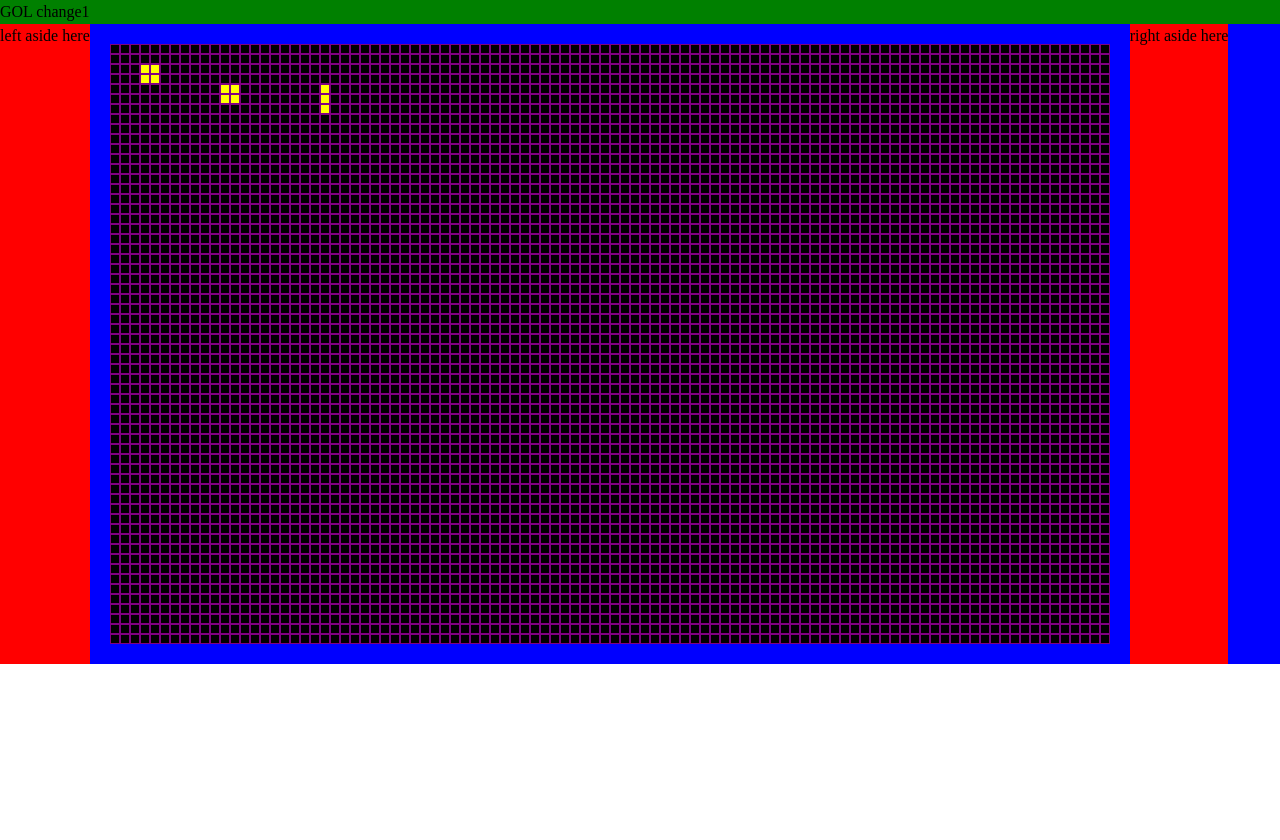
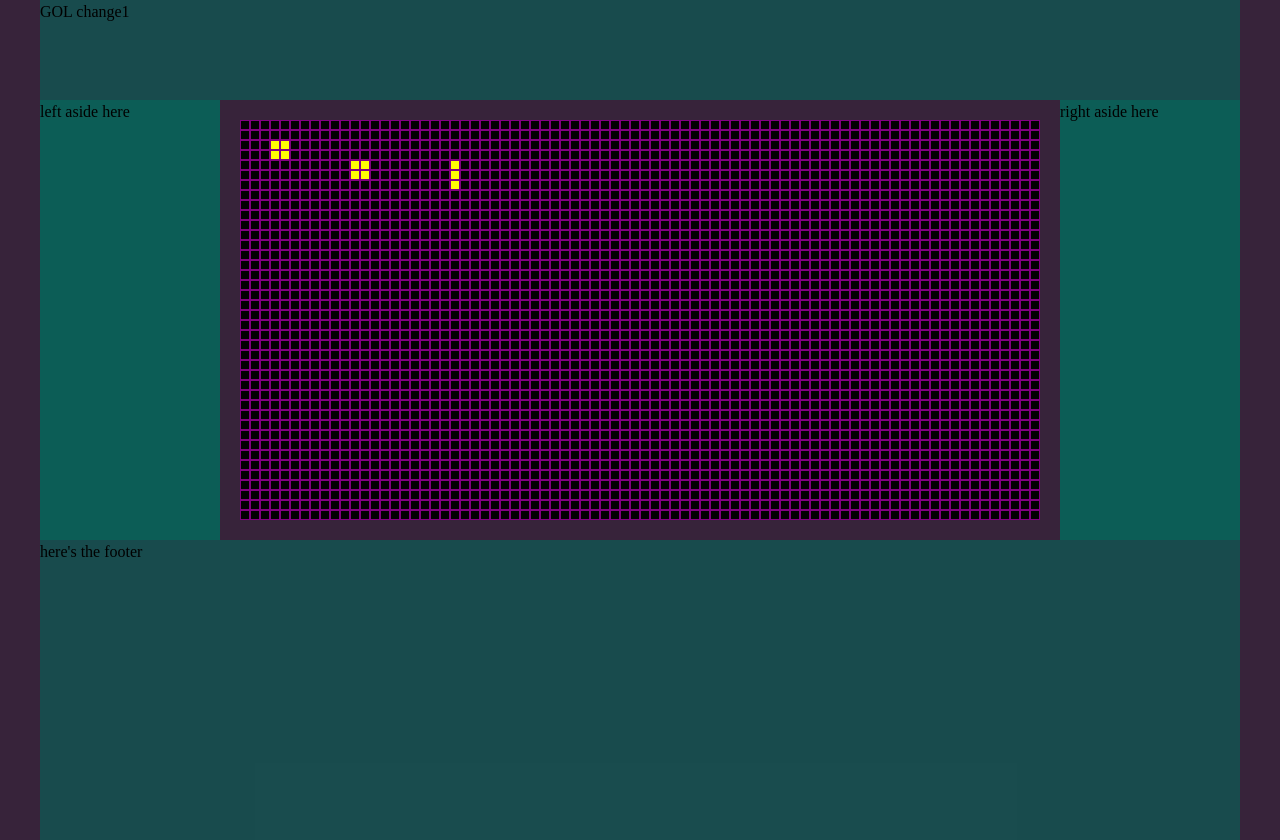
Before and after one commit to hereserin/GOL, a plain HTML site: page gol.html in a window 1280 px wide. Before the commit the page ends 800 px from the top, so only its background shows below. Drawn offline with Linux system fonts and the light colour scheme.

Commit message:
Layout page

```diff
--- a/css/main_style.css
+++ b/css/main_style.css
@@ -9,6 +9,7 @@ html, body, div, span, h1, h2, h3, h4, a, ol, ul, li, form, label, article, asid
 
 body {
   line-height: 1.5;
+  background-color: #37233a;
 }
 
 ol, ul {
@@ -17,7 +18,9 @@ ol, ul {
 
 
 .main-area {
-  background-color: blue;
+  background-color: #37233a;
+  margin: 0 auto;
+  width: 1200px;
 }
 
 .middle-area {
@@ -29,11 +32,13 @@ ol, ul {
 } */
 
 .left-aside {
-  background-color: red;
+  background-color: #0c5d56;
+  width: 500px;
 }
 
 .right-aside {
-  background-color: red;
+  background-color: #0c5d56;
+  width: 500px;
 }
 
 .canvas-grid {
@@ -41,5 +46,11 @@ ol, ul {
 }
 
 .top-part {
-  background-color: green;
+  background-color: #0c5d56b3;
+  height: 100px;
 }
+
+.footer {
+  background-color: #0c5d56b3;
+  height: 300px;
+}
--- a/dist/bundle.js
+++ b/dist/bundle.js
@@ -108,17 +108,17 @@ class CanvasGrid {
   }
 
   buildGrid() {
-    this.canvasEl.width = 1000;
-    this.canvasEl.height = 600;
+    this.canvasEl.width = 800;
+    this.canvasEl.height = 400;
 
     // const ctx = this.canvasEl.getContext("2d");
     this.ctx.fillStyle = "purple";
-    this.ctx.fillRect(0, 0, 1000, 600);
+    this.ctx.fillRect(0, 0, 800, 400);
     let cols
     let rows
     this.ctx.fillStyle = "black";
-    for (var i = 0; i < 100; i++) {
-      for (var j = 0; j < 60; j++) {
+    for (var i = 0; i < 80; i++) {
+      for (var j = 0; j < 40; j++) {
         let x = 1 + ( i * 10 );
         let y = 1 + ( j * 10 );
         this.ctx.fillRect(x, y, 8, 8);
--- a/gol.html
+++ b/gol.html
@@ -29,6 +29,10 @@
         </aside>
       </ul>
 
+      <div class="footer">
+        <h2>here's the footer</h2>
+      </div>
+
     </main>
   </body>
 
```
Also changed, not shown: canvas_grid.js (+5 -5 lines), 1 other file.
